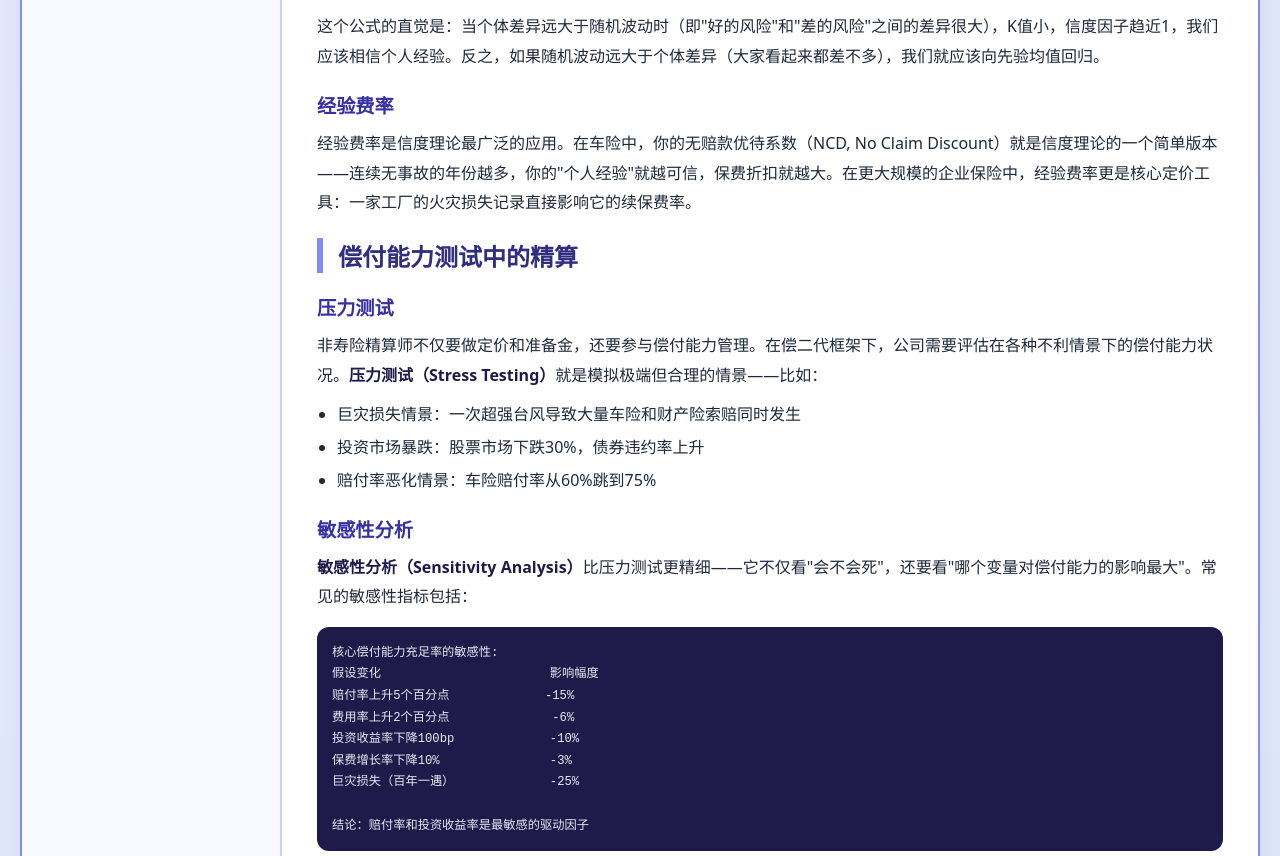
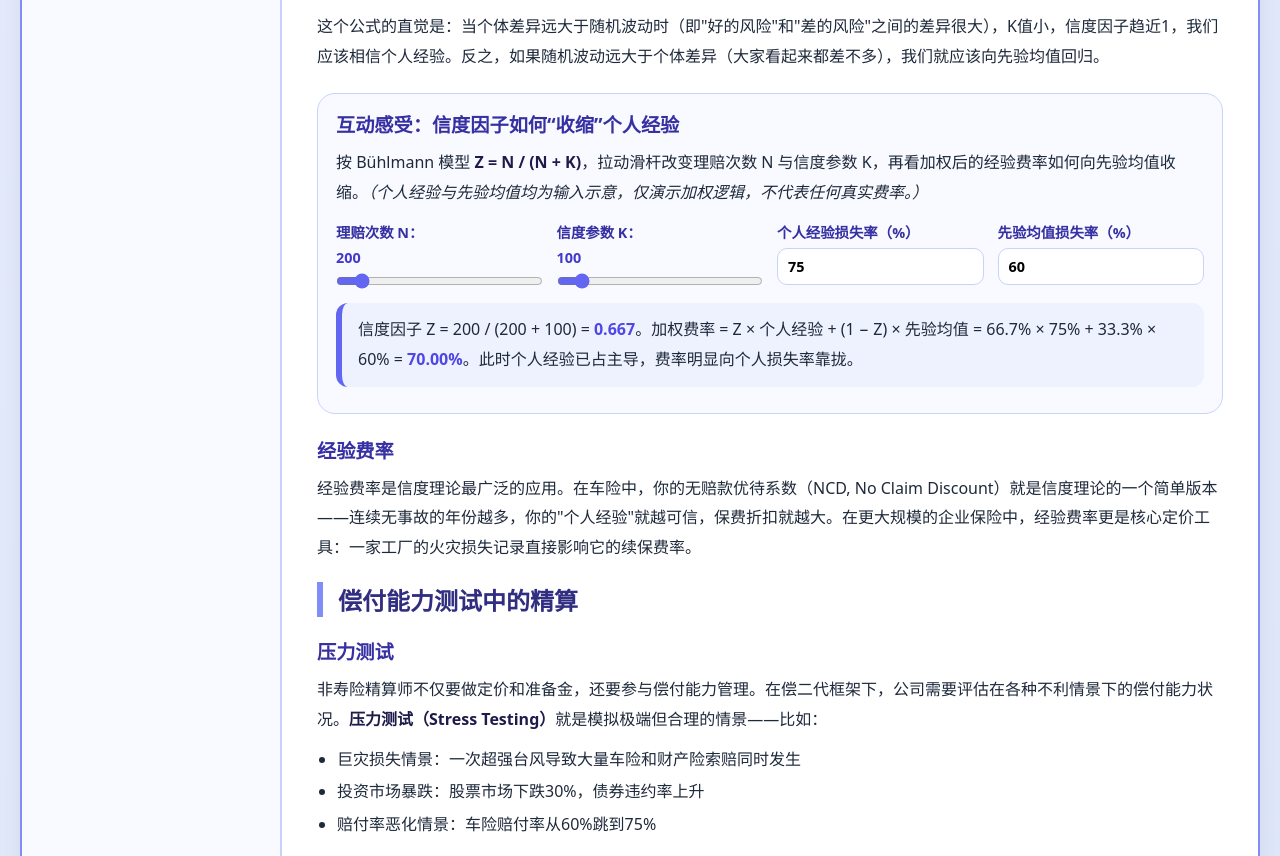
Before and after one commit to 1998x-stack/insurance-tutorial, a plain HTML site: page 20.html in a window 1280 px wide. Shown: the part 5366-6222 px from the top of the page. Drawn offline with Linux system fonts and the light colour scheme.

Commit message:
feat(insurance-tutorial): add interactive credibility-factor demo to ch20

```diff
--- a/20.html
+++ b/20.html
@@ -5,6 +5,17 @@
     <meta name="viewport" content="width=device-width, initial-scale=1.0, maximum-scale=1.5, user-scalable=yes">
     <title>第20章 非寿险精算</title>
     <link rel="stylesheet" href="theme.css">
+    <style>
+        .cred-widget { background:#f8faff; border:1px solid #c7d2fe; border-radius:18px; padding:16px 18px; margin:22px 0; }
+        .cred-widget h3 { margin-top:0; }
+        .cred-controls { display:grid; grid-template-columns:repeat(auto-fit,minmax(200px,1fr)); gap:14px; margin:14px 0; }
+        .cred-controls label { display:flex; flex-direction:column; gap:6px; font-weight:600; color:#3730a3; font-size:0.9rem; }
+        .cred-controls output { color:#4338ca; font-variant-numeric:tabular-nums; }
+        .cred-controls input[type=range] { accent-color:#6366f1; }
+        .cred-controls input[type=number] { font:inherit; padding:8px 10px; border:1px solid #c7d2fe; border-radius:10px; }
+        .cred-result { font-variant-numeric:tabular-nums; background:#eef2ff; border-left:6px solid #6366f1; border-radius:12px; padding:12px 16px; }
+        .cred-result b { color:#4f46e5; }
+    </style>
 </head>
 <body>
 <a class="skip-link" href="#main">跳到正文</a>
@@ -296,6 +307,26 @@
 
 <p>这个公式的直觉是：当个体差异远大于随机波动时（即"好的风险"和"差的风险"之间的差异很大），K值小，信度因子趋近1，我们应该相信个人经验。反之，如果随机波动远大于个体差异（大家看起来都差不多），我们就应该向先验均值回归。</p>
 
+<section class="cred-widget" aria-labelledby="cred-heading">
+  <h3 id="cred-heading">互动感受：信度因子如何“收缩”个人经验</h3>
+  <p>按 Bühlmann 模型 <strong>Z = N / (N + K)</strong>，拉动滑杆改变理赔次数 N 与信度参数 K，再看加权后的经验费率如何向先验均值收缩。<em>（个人经验与先验均值均为输入示意，仅演示加权逻辑，不代表任何真实费率。）</em></p>
+  <div class="cred-controls">
+    <label for="cred-n">理赔次数 N：<output id="cred-n-out" for="cred-n">200</output>
+      <input type="range" id="cred-n" min="10" max="2000" step="10" value="200">
+    </label>
+    <label for="cred-k">信度参数 K：<output id="cred-k-out" for="cred-k">100</output>
+      <input type="range" id="cred-k" min="10" max="1000" step="10" value="100">
+    </label>
+    <label for="cred-obs">个人经验损失率（%）
+      <input type="number" id="cred-obs" value="75" min="0" max="200" step="1">
+    </label>
+    <label for="cred-prior">先验均值损失率（%）
+      <input type="number" id="cred-prior" value="60" min="0" max="200" step="1">
+    </label>
+  </div>
+  <p class="cred-result" id="cred-result" aria-live="polite">正在计算…</p>
+</section>
+
 <h3>经验费率</h3>
 
 <p>经验费率是信度理论最广泛的应用。在车险中，你的无赔款优待系数（NCD, No Claim Discount）就是信度理论的一个简单版本——连续无事故的年份越多，你的"个人经验"就越可信，保费折扣就越大。在更大规模的企业保险中，经验费率更是核心定价工具：一家工厂的火灾损失记录直接影响它的续保费率。</p>
@@ -341,5 +372,26 @@
     </main>
 </div>
 </div>
+<script>
+(function(){
+  var n=document.getElementById('cred-n');
+  if(!n) return;
+  var k=document.getElementById('cred-k'), nOut=document.getElementById('cred-n-out'),
+      kOut=document.getElementById('cred-k-out'), obs=document.getElementById('cred-obs'),
+      prior=document.getElementById('cred-prior'), res=document.getElementById('cred-result');
+  function calc(){
+    var N=+n.value, K=+k.value, z=N/(N+K);
+    var o=Math.max(0,+obs.value||0), p=Math.max(0,+prior.value||0);
+    var blended=z*o+(1-z)*p;
+    nOut.textContent=N; kOut.textContent=K;
+    res.innerHTML='信度因子 Z = '+N+' / ('+N+' + '+K+') = <b>'+z.toFixed(3)+'</b>。'+
+      '加权费率 = Z × 个人经验 + (1 − Z) × 先验均值 = '+(z*100).toFixed(1)+'% × '+o+'% + '+
+      (100-z*100).toFixed(1)+'% × '+p+'% = <b>'+blended.toFixed(2)+'%</b>。'+
+      (z<0.5?'此时个人数据权重不足一半，费率主要跟随先验均值。':'此时个人经验已占主导，费率明显向个人损失率靠拢。');
+  }
+  [n,k,obs,prior].forEach(function(el){ el.addEventListener('input',calc); el.addEventListener('change',calc); });
+  calc();
+})();
+</script>
 </body>
 </html>
```
